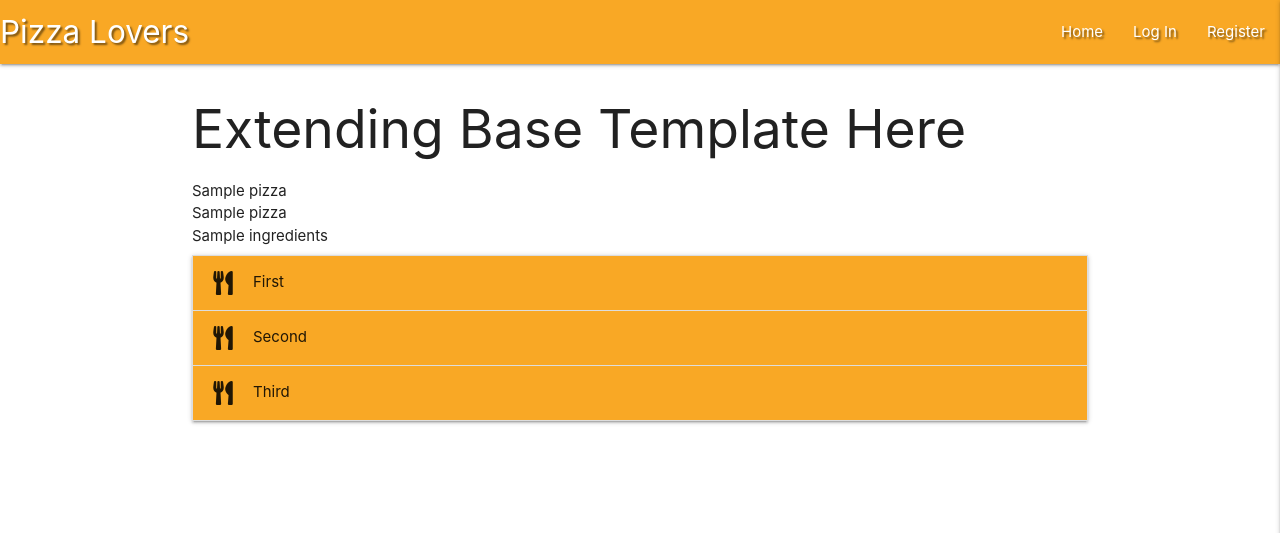
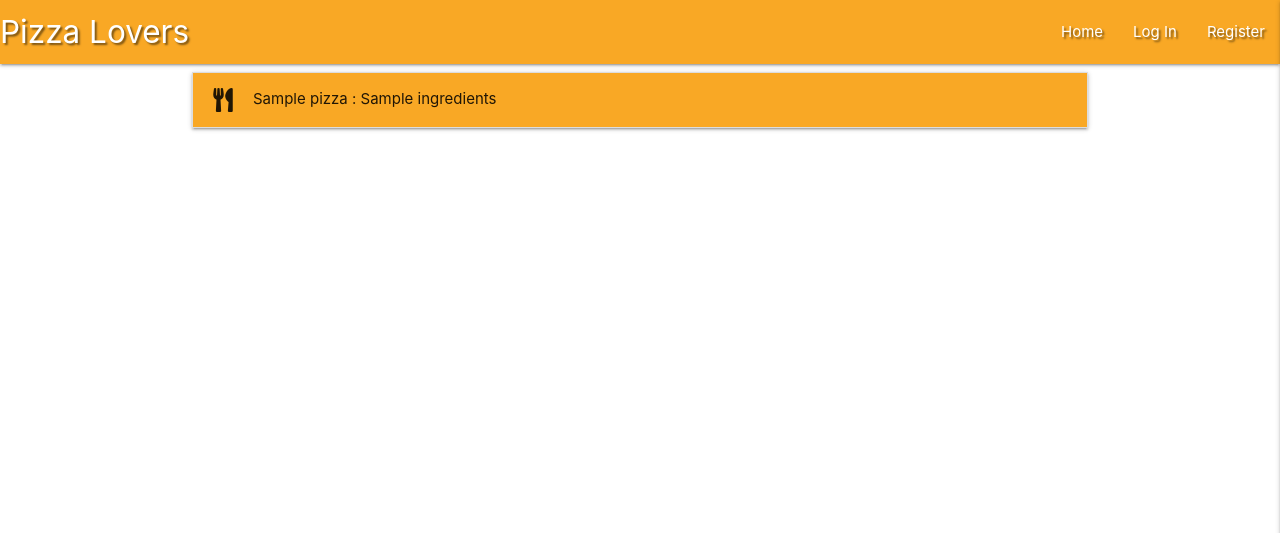
Before and after one commit to Code-Institute-Submissions/MomciloDordevic-MS3, a Flask app: page / in a window 1280 px wide. Shown: the top 533 px of the page. Run offline with Flask 2, Linux system fonts and the light colour scheme; a database or web service that is not in the repository returns one stand-in record (values such as "Sample title"); some libraries are stand-ins or nearby versions.

Commit message:
edited pizzas.html ,removed carousel for now

```diff
--- a/app.py
+++ b/app.py
@@ -44,7 +44,7 @@ def login_required(f):
 @app.route("/")
 @app.route("/get_pizzas")
 def get_pizzas():
-    pizzas = mongo.db.pizzas.find()
+    pizzas = list(mongo.db.pizzas.find())
     return render_template("pizzas.html", pizzas=pizzas)
 
 
--- a/templates/pizzas.html
+++ b/templates/pizzas.html
@@ -1,35 +1,19 @@
 {% extends "base.html" %}
 {% block content %}
 
-    <h2>Extending Base Template Here</h2>
-
-    {% for pizza in pizzas %}
-        {{ pizza.category_name }}<br>
-        {{ pizza.recipe_name }}<br>
-        {{ pizza.ingredients }}<br>
-    {% endfor %}
-
     <ul class="collapsible">
+        {% for pizza in pizzas %}
         <li>
-          <div class="collapsible-header yellow darken-3"><i class="fas fa-utensils"></i>First</div>
-          <div class="collapsible-body"><span>Lorem ipsum dolor sit amet.</span></div>
+            <div class="collapsible-header yellow darken-3">
+                <i class="fas fa-utensils"></i>
+                {{ pizza.recipe_name }} : {{ pizza.ingredients }}
+            </div>
+            <div class="collapsible-body">
+                {{ pizza.category_name }}
+                <p>{{ pizza.alergens }}</p>
+            </div>
         </li>
-        <li>
-          <div class="collapsible-header yellow darken-3"><i class="fas fa-utensils"></i>Second</div>
-          <div class="collapsible-body"><span>Lorem ipsum dolor sit amet.</span></div>
-        </li>
-        <li>
-          <div class="collapsible-header yellow darken-3"><i class="fas fa-utensils"></i>Third</div>
-          <div class="collapsible-body"><span>Lorem ipsum dolor sit amet.</span></div>
-        </li>
-      </ul>
-
-    <div class="carousel">
-        <a class="carousel-item" href="#one!"><img src="https://lorempixel.com/250/250/nature/1"></a>
-        <a class="carousel-item" href="#two!"><img src="https://lorempixel.com/250/250/nature/2"></a>
-        <a class="carousel-item" href="#three!"><img src="https://lorempixel.com/250/250/nature/3"></a>
-        <a class="carousel-item" href="#four!"><img src="https://lorempixel.com/250/250/nature/4"></a>
-        <a class="carousel-item" href="#five!"><img src="https://lorempixel.com/250/250/nature/5"></a>
-    </div>
+        {% endfor %}
+    </ul>
 
 {% endblock %}
```
